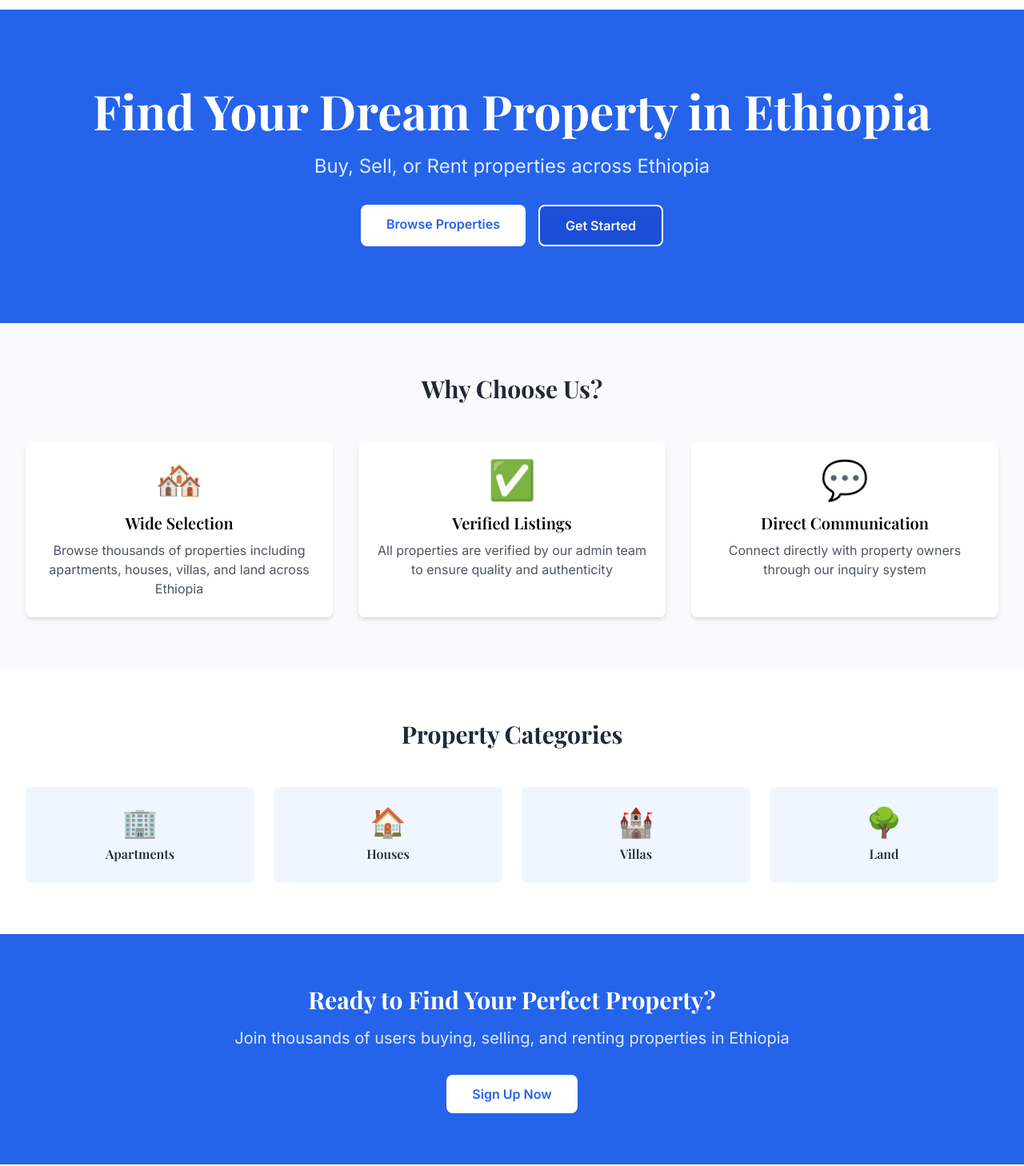
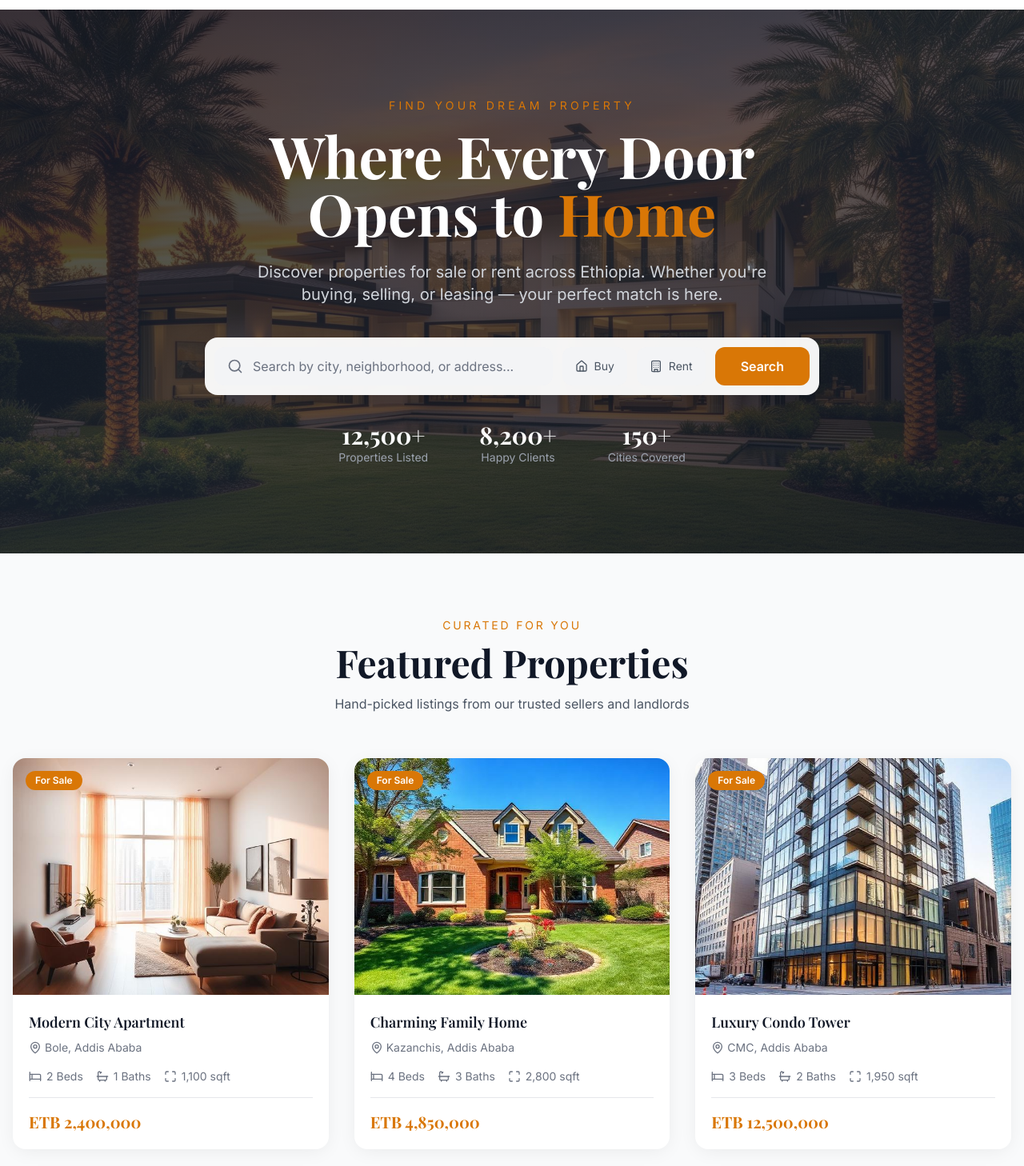
Before and after one commit to MohammedaminSa/land-property-hub-platform, a React (Create React App) app in the folder frontend/: page / in a window 1280 px wide. Shown: the part 52-1510 px from the top of the page at 80% size. Built offline with nearby package versions, Linux system fonts and the light colour scheme.

Commit message:
Create HowItWorks component

```diff
--- a/frontend/src/pages/Home.js
+++ b/frontend/src/pages/Home.js
@@ -1,135 +1,18 @@
 import React from 'react';
-import { Link } from 'react-router-dom';
-import { useAuth } from '../context/AuthContext';
+import Hero from '../components/Hero';
+import FeaturedProperties from '../components/FeaturedProperties';
+import HowItWorks from '../components/HowItWorks';
+import CTASection from '../components/CTASection';
+import Footer from '../components/Footer';
 
 const Home = () => {
-  const { isAuthenticated } = useAuth();
-
   return (
     <div className="min-h-screen bg-gray-50">
-      {/* Hero Section */}
-      <div className="bg-primary-600 text-white">
-        <div className="max-w-7xl mx-auto px-4 sm:px-6 lg:px-8 py-24">
-          <div className="text-center">
-            <h1 className="text-4xl md:text-6xl font-bold mb-6">
-              Find Your Dream Property in Ethiopia
-            </h1>
-            <p className="text-xl md:text-2xl mb-8 text-primary-100">
-              Buy, Sell, or Rent properties across Ethiopia
-            </p>
-            <div className="flex justify-center space-x-4">
-              <Link
-                to="/properties"
-                className="bg-white text-primary-600 px-8 py-3 rounded-lg font-semibold hover:bg-gray-100 transition"
-              >
-                Browse Properties
-              </Link>
-              {!isAuthenticated && (
-                <Link
-                  to="/register"
-                  className="bg-primary-700 text-white px-8 py-3 rounded-lg font-semibold hover:bg-primary-800 transition border-2 border-white"
-                >
-                  Get Started
-                </Link>
-              )}
-            </div>
-          </div>
-        </div>
-      </div>
-
-      {/* Features Section */}
-      <div className="max-w-7xl mx-auto px-4 sm:px-6 lg:px-8 py-16">
-        <h2 className="text-3xl font-bold text-center mb-12 text-gray-800">
-          Why Choose Us?
-        </h2>
-
-        <div className="grid md:grid-cols-3 gap-8">
-          <div className="bg-white p-6 rounded-lg shadow-md text-center">
-            <div className="text-5xl mb-4">🏘️</div>
-            <h3 className="text-xl font-semibold mb-2">Wide Selection</h3>
-            <p className="text-gray-600">
-              Browse thousands of properties including apartments, houses, villas, and land across Ethiopia
-            </p>
-          </div>
-
-          <div className="bg-white p-6 rounded-lg shadow-md text-center">
-            <div className="text-5xl mb-4">✅</div>
-            <h3 className="text-xl font-semibold mb-2">Verified Listings</h3>
-            <p className="text-gray-600">
-              All properties are verified by our admin team to ensure quality and authenticity
-            </p>
-          </div>
-
-          <div className="bg-white p-6 rounded-lg shadow-md text-center">
-            <div className="text-5xl mb-4">💬</div>
-            <h3 className="text-xl font-semibold mb-2">Direct Communication</h3>
-            <p className="text-gray-600">
-              Connect directly with property owners through our inquiry system
-            </p>
-          </div>
-        </div>
-      </div>
-
-      {/* Categories Section */}
-      <div className="bg-white py-16">
-        <div className="max-w-7xl mx-auto px-4 sm:px-6 lg:px-8">
-          <h2 className="text-3xl font-bold text-center mb-12 text-gray-800">
-            Property Categories
-          </h2>
-
-          <div className="grid md:grid-cols-4 gap-6">
-            <Link
-              to="/properties?type=apartment"
-              className="bg-primary-50 p-6 rounded-lg hover:bg-primary-100 transition text-center"
-            >
-              <div className="text-4xl mb-2">🏢</div>
-              <h3 className="font-semibold text-gray-800">Apartments</h3>
-            </Link>
-
-            <Link
-              to="/properties?type=house"
-              className="bg-primary-50 p-6 rounded-lg hover:bg-primary-100 transition text-center"
-            >
-              <div className="text-4xl mb-2">🏠</div>
-              <h3 className="font-semibold text-gray-800">Houses</h3>
-            </Link>
-
-            <Link
-              to="/properties?type=villa"
-              className="bg-primary-50 p-6 rounded-lg hover:bg-primary-100 transition text-center"
-            >
-              <div className="text-4xl mb-2">🏰</div>
-              <h3 className="font-semibold text-gray-800">Villas</h3>
-            </Link>
-
-            <Link
-              to="/properties?type=land"
-              className="bg-primary-50 p-6 rounded-lg hover:bg-primary-100 transition text-center"
-            >
-              <div className="text-4xl mb-2">🌳</div>
-              <h3 className="font-semibold text-gray-800">Land</h3>
-            </Link>
-          </div>
-        </div>
-      </div>
-
-      {/* CTA Section */}
-      <div className="bg-primary-600 text-white py-16">
-        <div className="max-w-7xl mx-auto px-4 sm:px-6 lg:px-8 text-center">
-          <h2 className="text-3xl font-bold mb-4">
-            Ready to Find Your Perfect Property?
-          </h2>
-          <p className="text-xl mb-8 text-primary-100">
-            Join thousands of users buying, selling, and renting properties in Ethiopia
-          </p>
-          <Link
-            to={isAuthenticated ? '/properties' : '/register'}
-            className="bg-white text-primary-600 px-8 py-3 rounded-lg font-semibold hover:bg-gray-100 transition inline-block"
-          >
-            {isAuthenticated ? 'Browse Properties' : 'Sign Up Now'}
-          </Link>
-        </div>
-      </div>
+      <Hero />
+      <FeaturedProperties />
+      <HowItWorks />
+      <CTASection />
+      <Footer />
     </div>
   );
 };
```
